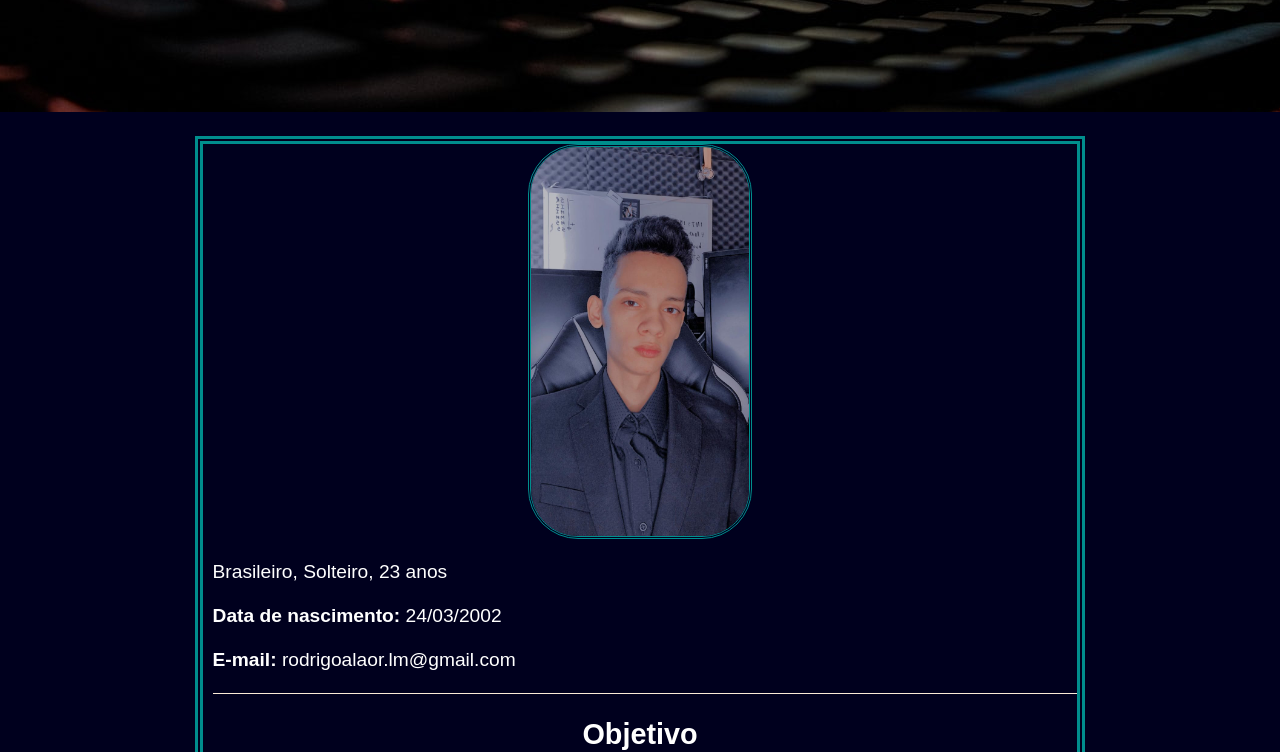
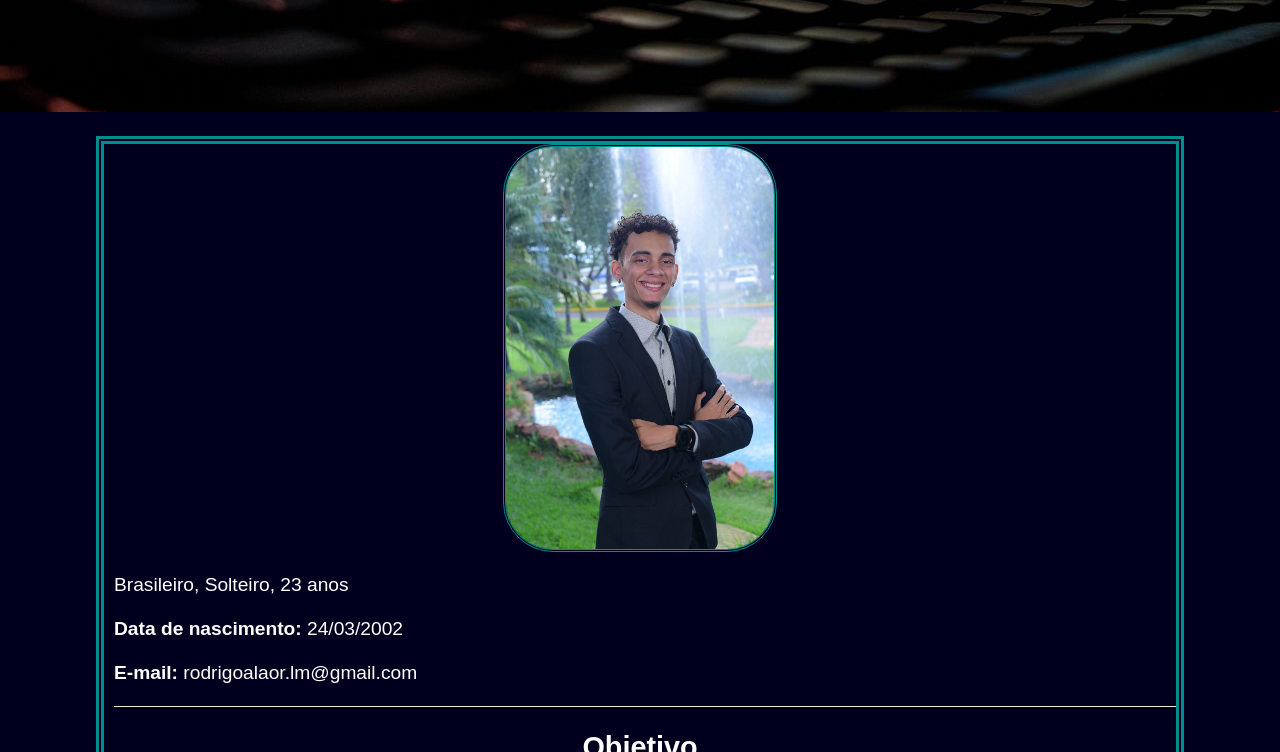
Before and after one commit to zmixtv1/Criando-Meu-Site, a plain HTML site: page index.html in a window 1280 px wide. Shown: the part 706-1458 px from the top of the page. Drawn offline with Linux system fonts and the light colour scheme.

Commit message:
Update profile image on homepage
Replaced the old profile image with a new file 'profile.jpg' and updated the image reference in index.html to use the new photo.

```diff
--- a/index.html
+++ b/index.html
@@ -31,7 +31,7 @@
     <section>
         <div class="sobre">
             <article>
-                <img src="img/WhatsApp Image 2021-05-26 at 11.57.39 AM.jpeg" alt="Minha foto" title="Melhor Pessoa do mundo!">
+                <img src="img/profile.jpg" alt="Minha foto" title="Melhor Pessoa do mundo!">
                 <div>
                     <p id="descricao"> </p>
                     <p><strong>Data de nascimento:</strong> 24/03/2002 <br></p>
```
Also changed, not shown: img/profile.jpg (added).
